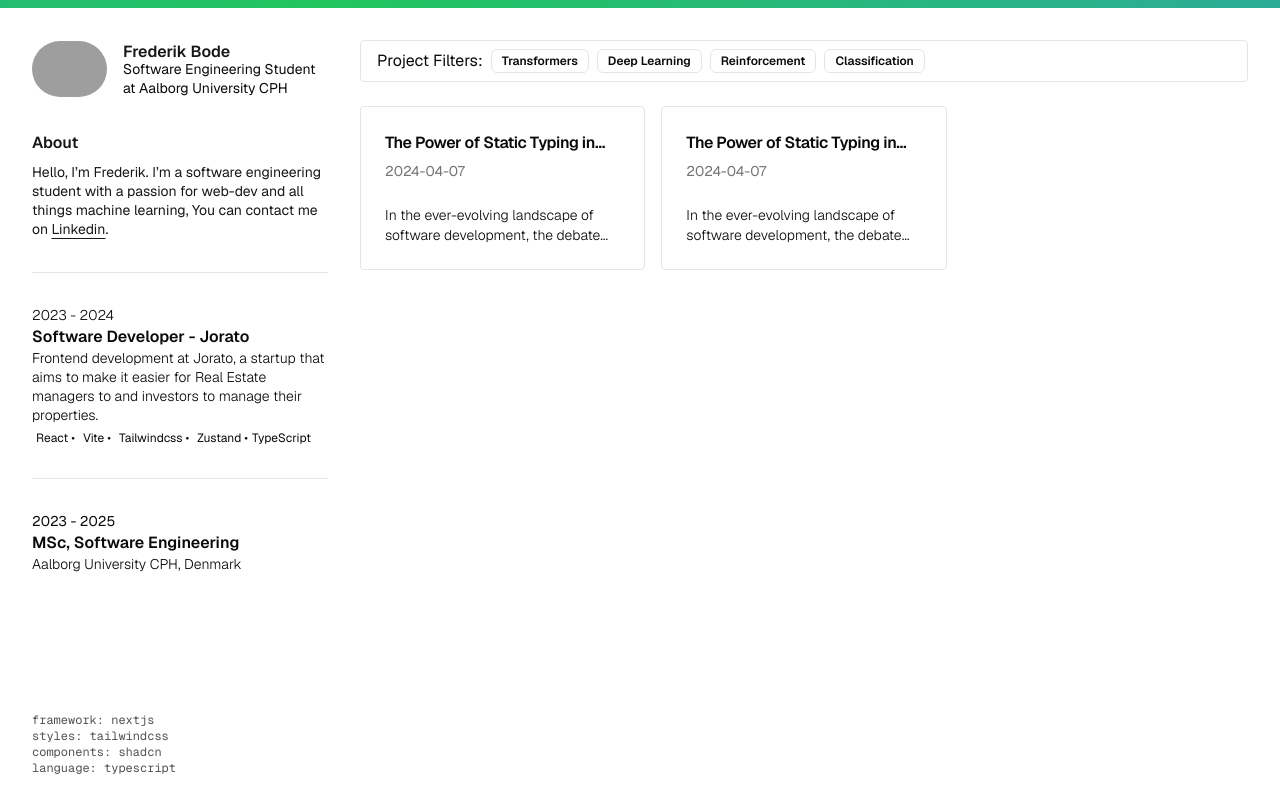
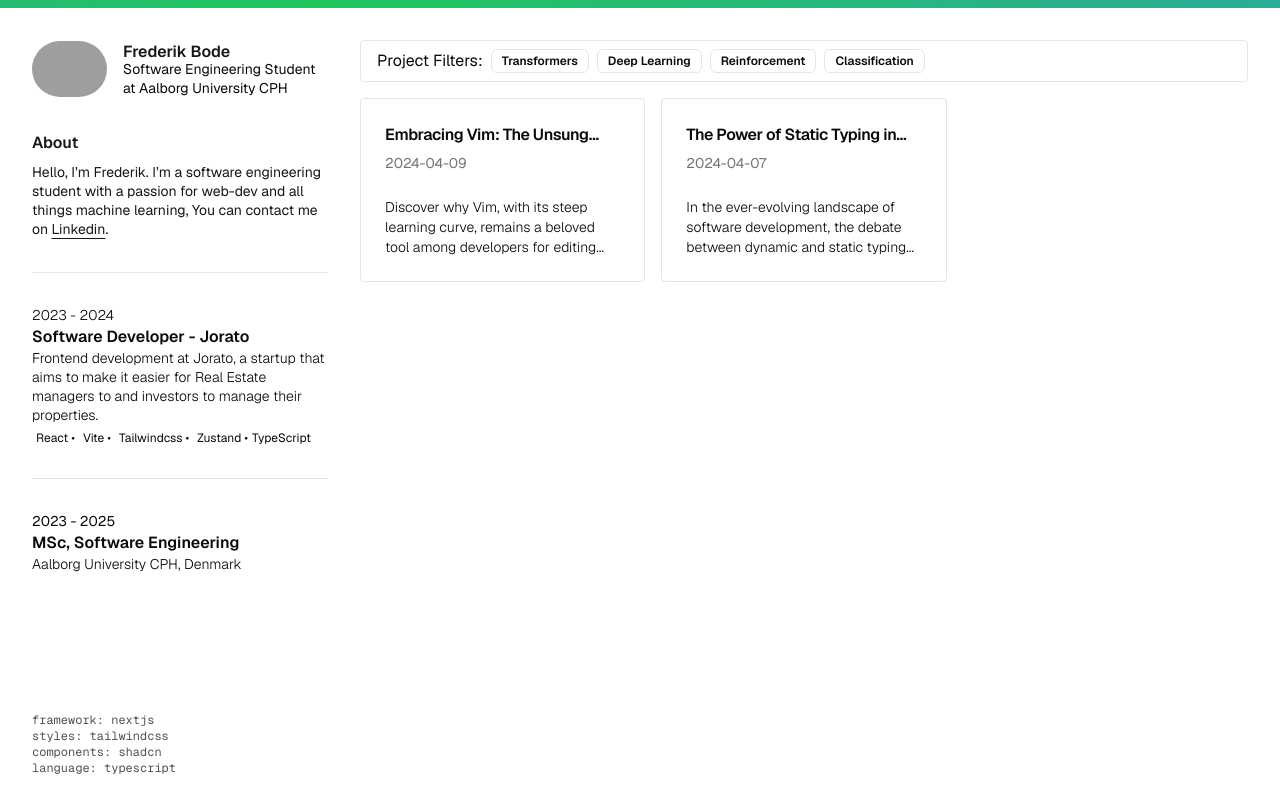
Before and after one commit to bodeby/portfolio, a Next.js app: page / in a window 1280 px wide. Built offline with nearby package versions, Linux system fonts and the light colour scheme; grey boxes are pictures that could not be loaded.

Commit message:
feat(index): showing correct blog posts

```diff
--- a/src/app/layout.tsx
+++ b/src/app/layout.tsx
@@ -1,20 +1,18 @@
+import "./globals.css";
+import type { Metadata } from "next";
 import Image from "next/image";
-
-import type { Metadata } from "next";
-import "./globals.css";
 
 // fonts
 import { GeistSans } from "geist/font/sans";
 import { GeistMono } from "geist/font/mono";
 
 // components
-import FilterTabs from "@/components/common/filter-tabs";
-import BlogCard from "@/components/common/blog-card";
 import EducationCard from "@/components/common/education-card";
 import ExperienceCard from "@/components/common/experience-card";
 
 // sitemap generation script
 import { baseUrl } from "./sitemap";
+import Link from "next/link";
 
 export const metadata: Metadata = {
   metadataBase: new URL(baseUrl),
@@ -59,6 +57,7 @@ export default function RootLayout({
         <main className="flex min-h-screen flex-row space-x-8 justify-between p-8">
           <aside className="relative flex flex-col space-y-8 w-3/12">
             {/* Presentation Header */}
+            <Link href="/">
               <section className="flex shrink-0 items-center space-x-4">
                 <div className="max-w-[75px] max-h-[75px] overflow-hidden rounded-full">
                   <Image
@@ -83,6 +82,7 @@ export default function RootLayout({
                   </p>
                 </div>
               </section>
+            </Link>
 
             {/*About Section */}
             <section className="text-primary dark:text-dark-primary">
@@ -104,7 +104,9 @@ export default function RootLayout({
             <hr />
 
             {/* Latest / Current Position */}
-            <ExperienceCard key={1} experience={{
+            <ExperienceCard
+              key={1}
+              experience={{
                 title: "Software Developer",
                 company: "Jorato",
                 link: "https://jorato.com/",
@@ -124,7 +126,8 @@ export default function RootLayout({
             <hr />
 
             {/* Latest / Current Education */}
-            <EducationCard education={{
+            <EducationCard
+              education={{
                 title: "MSc, Software Engineering",
                 school: "Aalborg University CPH, Denmark",
                 period: "2023 - 2025",
@@ -140,9 +143,7 @@ export default function RootLayout({
             </section>
           </aside>
 
-          <section className="w-9/12 overflow-scroll">
-            {children}
-          </section>
+          <section className="w-9/12 overflow-scroll">{children}</section>
         </main>
       </body>
     </html>
--- a/src/app/page.tsx
+++ b/src/app/page.tsx
@@ -5,6 +5,7 @@ import { formatDate, getBlogPosts } from "@/app/blog/utils";
 // components
 import FilterTabs from "@/components/common/filter-tabs";
 import BlogCard from "@/components/common/blog-card";
+import * as Shadcn from "@/components/ui/card";
 
 const sorter = (a, b) =>
   new Date(a.metadata.publishedAt) > new Date(b.metadata.publishedAt) ? -1 : 1;
@@ -12,7 +13,7 @@ const sorter = (a, b) =>
 export default function Home() {
   const allBlogs = getBlogPosts();
   return (
-    <section className="flex flex-col space-y-6">
+    <section className="flex flex-col space-y-4">
       <FilterTabs />
 
       <div className="grid grid-cols-3 gap-4 w-full">
@@ -24,7 +25,22 @@ export default function Home() {
               className="flex flex-col space-y-1 mb-4"
               href={`/blog/${post.slug}`}
             >
-              <BlogCard />
+              <Shadcn.Card className="w-full">
+                <Shadcn.CardHeader>
+                  <Shadcn.CardTitle className="line-clamp-1 text-md">
+                    {post.metadata.title}
+                  </Shadcn.CardTitle>
+                  <Shadcn.CardDescription className="text-sm">
+                    {post.metadata.publishedAt}
+                  </Shadcn.CardDescription>
+                </Shadcn.CardHeader>
+
+                <Shadcn.CardContent>
+                  <p className="line-clamp-3 font-light text-sm">
+                    {post.metadata.summary}
+                  </p>
+                </Shadcn.CardContent>
+              </Shadcn.Card>
             </Link>
           ))}
       </div>
```
Lines whose indentation alone changed are shown as unchanged.
